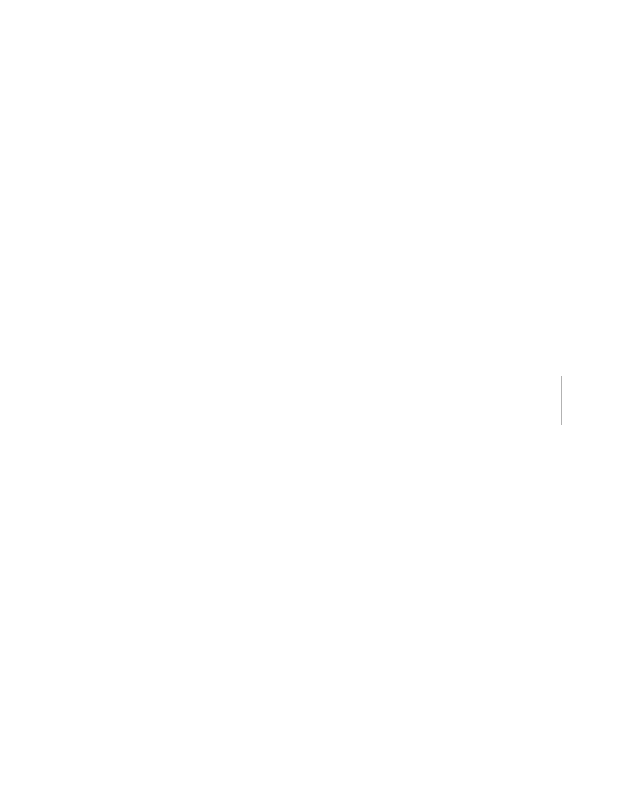
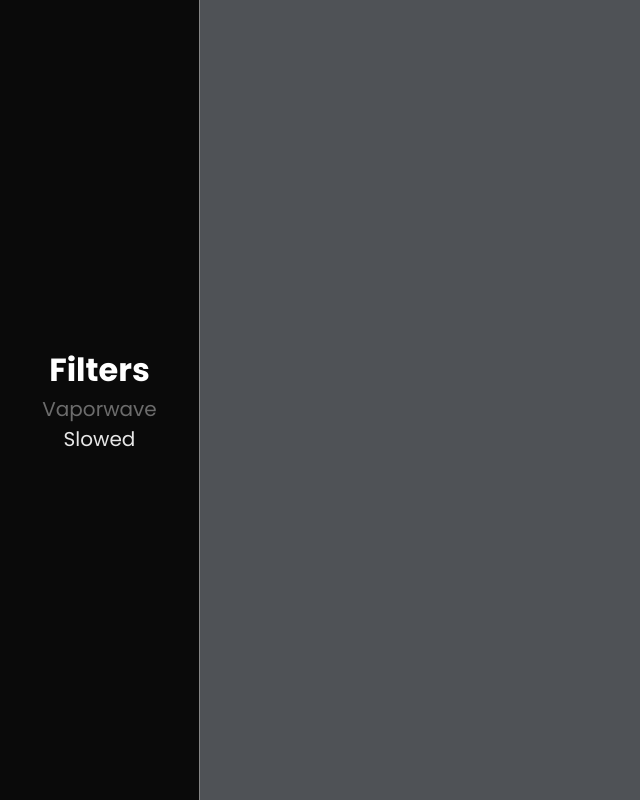
Before and after one commit to cryo-sphere/stereo-website, a Next.js app: page /webplayer in a window 1280 px wide. Before the commit this address had no page. Shown: the whole page, without its empty margins (0-640 px from the left). Built offline with nearby package versions, Linux system fonts and the light colour scheme.

Commit message:
feat: add webplayer page and filterbar component

```diff
--- /dev/null
+++ b/src/components/index.ts
@@ -0,0 +1 @@
+export * from "./webplayer";
--- /dev/null
+++ b/src/components/webplayer/Filterbar.tsx
@@ -0,0 +1,17 @@
+import React from "react";
+
+export const Filterbar: React.FC = () => {
+	return (
+		<div className="filterbar">
+			<h1 className="filterbar-title">Filters</h1>
+			<ul className="filterbar-list">
+				<li>
+					<button className="filterbar-item">Vaporwave</button>
+				</li>
+				<li>
+					<button className="filterbar-item filterbar-active">Slowed</button>
+				</li>
+			</ul>
+		</div>
+	);
+};
--- /dev/null
+++ b/src/components/webplayer/index.ts
@@ -0,0 +1 @@
+export * from "./Filterbar";
--- /dev/null
+++ b/src/pages/webplayer.tsx
@@ -0,0 +1,13 @@
+import type { NextPage } from "next";
+import React from "react";
+import { Filterbar } from "../components";
+
+const Webplayer: NextPage = () => {
+	return (
+		<main>
+			<Filterbar />
+		</main>
+	);
+};
+
+export default Webplayer;
--- /dev/null
+++ b/styles/components/webplayer/filterbar.scss
@@ -0,0 +1,32 @@
+.filterbar {
+	display: flex;
+	flex-direction: column;
+	align-items: center;
+	justify-content: center;
+	background-color: $black;
+	border-right: 1px solid rgba($white, 0.5);
+	height: 100vh;
+	max-height: 100vh;
+	overflow-y: scroll;
+	max-width: 200px;
+}
+
+.filterbar-list {
+	list-style: none;
+	text-align: center;
+}
+
+.filterbar-item {
+	color: rgba($white, 0.4);
+	transition: color 0.5s ease;
+	font-size: 1.25rem;
+	cursor: pointer;
+
+	&:hover {
+		color: rgba($white, 0.6);
+	}
+
+	&.filterbar-active {
+		color: rgba($white, 0.9);
+	}
+}
--- /dev/null
+++ b/styles/components/webplayer/index.scss
@@ -0,0 +1 @@
+@import "./filterbar.scss";
--- a/styles/index.scss
+++ b/styles/index.scss
@@ -48,6 +48,11 @@ a {
 	-moz-user-select: none; /* mozilla browsers */
 	-khtml-user-select: none; /* webkit (konqueror) browsers */
 	-ms-user-select: none; /* IE10+ */
+}
+
+button {
+	border: none;
+	background: none;
 }
 
 .separator {
@@ -114,3 +119,5 @@ a {
 		margin-bottom: 8px;
 	}
 }
+
+@import "./components/webplayer/index.scss";
```
